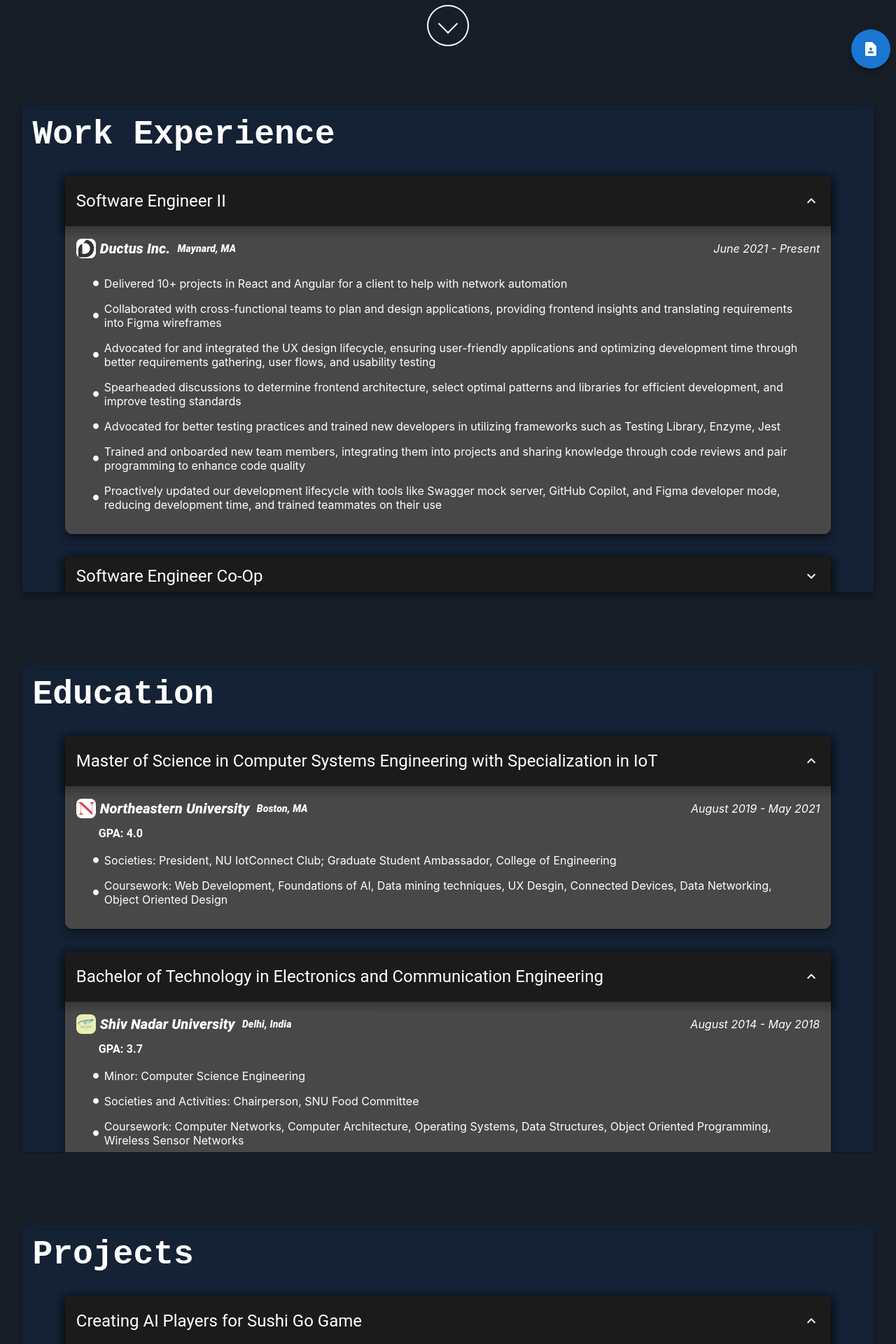
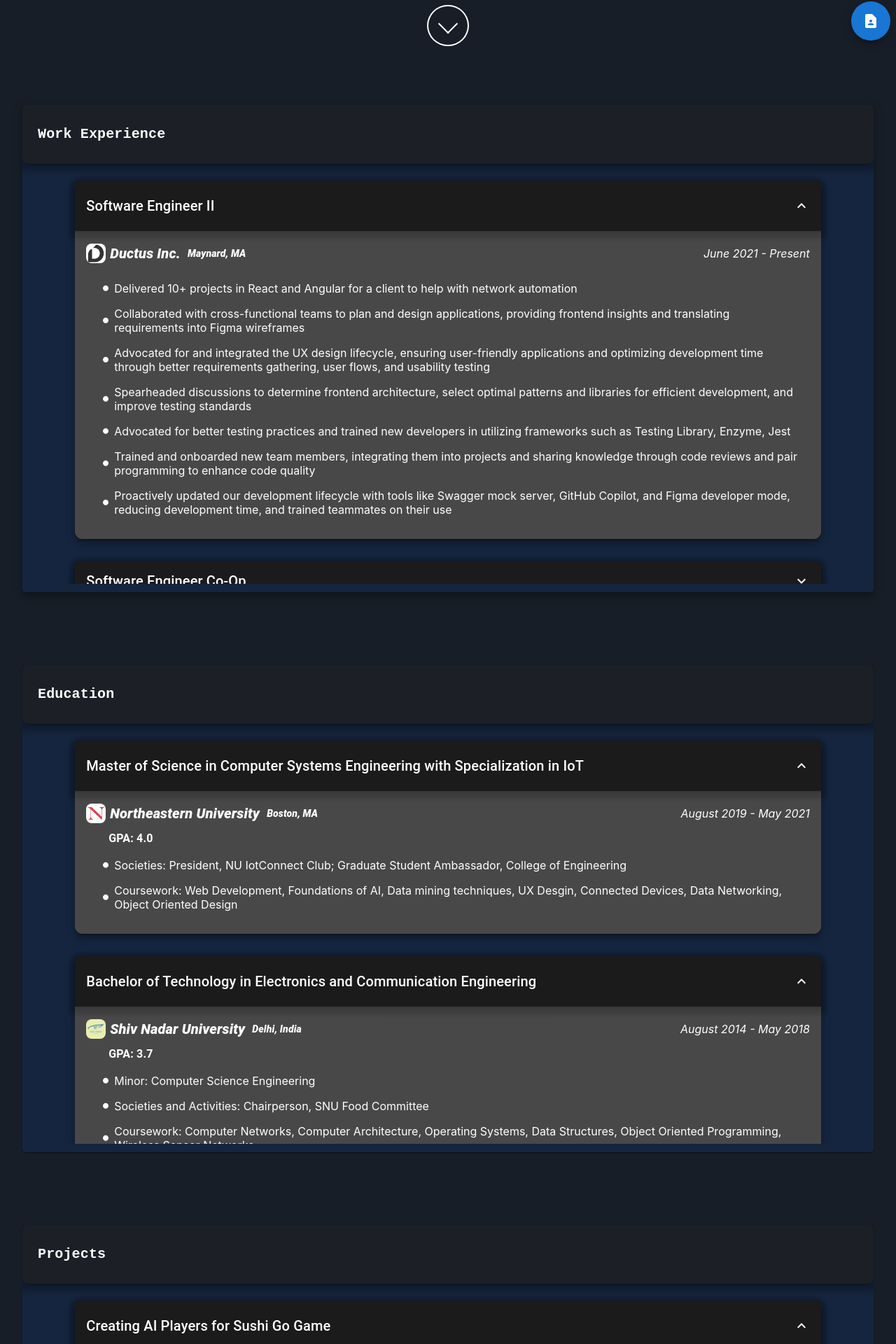
Before and after one commit to sreekar-ss/sreekar-ss.github.io, a React (Create React App) app: page / in a window 1280 px wide. Shown: the part 702-2622 px from the top of the page at 70% size. Built offline with nearby package versions, Linux system fonts and the light colour scheme.

Commit message:
clean up and updated resume

```diff
--- a/src/components/InformationCard.tsx
+++ b/src/components/InformationCard.tsx
@@ -51,7 +51,7 @@ function InformationCard({
           className={`${expandCard ? "active informationCardTitle" : "informationCardTitle"}`}
           expandIcon={<ExpandMoreIcon />}
         >
-          <Typography variant="h5">{title}</Typography>
+          <Typography variant="h6">{title}</Typography>
         </AccordionSummary>
         <AccordionDetails className="informationCardDetails">
           <div className="cardHighlights">
--- a/src/css/Home.css
+++ b/src/css/Home.css
@@ -6,7 +6,7 @@ div.homeContainer {
 
 div.homeContainer .quickLinks {
   position: fixed;
-  top: 70%;
+  top: 65%;
   left: 95%;
 }
 
@@ -31,6 +31,48 @@ div.homeContainer .section .sectionContainer {
   background-color: #122f5947;
   margin-top: 4em;
   backdrop-filter: blur(10px);
+}
+
+div.homeContainer .section .sectionContainer .sectionAccordion {
+  display: flex;
+  width: 100%;
+  height: 100%;
+  background-color: #122f5947;
+  opacity: 1;
+  flex-direction: column;
+  justify-content: flex-start;
+  align-items: normal;
+  overflow: auto;
+}
+
+div.homeContainer .section .sectionContainer .sectionAccordion .sectionHeader {
+  background-color: var(--primary-color);
+  box-shadow:
+    0em 0.2em 0.2em -0.1em rgba(0, 0, 0, 0.2),
+    0em 0.3em 0.4em 0.5em rgba(0, 0, 0, 0.14),
+    0em 0.1em 0.4em 0.4em rgba(0, 0, 0, 0.12);
+  border-radius: 0.5em;
+}
+
+div.homeContainer
+  .section
+  .sectionContainer
+  .sectionAccordion
+  .sectionHeader
+  h6 {
+  white-space: wrap;
+}
+
+div.homeContainer
+  .section
+  .sectionContainer
+  .sectionAccordion
+  .sectionAccordionDetails {
+  display: flex;
+  max-height: 36em;
+  flex-direction: column;
+  align-items: center;
+  overflow: auto;
 }
 
 div.homeContainer .section .sectionContainer .sectionHeading {
@@ -196,6 +238,7 @@ div.section .sectionContainer .publicationCard .publicationCardHeader span {
 div.section .sectionContainer .publicationCard .publicationCardContent {
   background-color: #525252;
   padding: 1.5em;
+  overflow-y: auto;
 }
 
 div.section
@@ -267,7 +310,7 @@ div.section .sectionContainer .imageContainer .imageTitle:hover {
 
   div.section h6 {
     font-size: small;
-    white-space: nowrap;
+    /* white-space: nowrap; */
   }
 
   div.section p {
--- a/src/pages/Education.tsx
+++ b/src/pages/Education.tsx
@@ -1,4 +1,10 @@
-import { Paper, Typography } from "@mui/material";
+import {
+  Accordion,
+  AccordionDetails,
+  AccordionSummary,
+  Paper,
+  Typography,
+} from "@mui/material";
 import React from "react";
 import InformationCard from "../components/InformationCard";
 import northeastenIcon from "../icons/northeastern.png";
@@ -8,9 +14,13 @@ function Education() {
   return (
     <div id="education" className="section educationSection">
       <Paper className="educationContainer sectionContainer">
-        <Typography variant="h3" className="sectionHeading">
+        <Accordion className="sectionAccordion" expanded={true}>
+          <AccordionSummary className="sectionHeader">
+            <Typography variant="h6" className="sectionHeading">
               Education
             </Typography>
+          </AccordionSummary>
+          <AccordionDetails className="sectionAccordionDetails">
             <InformationCard
               title="Master of Science in Computer Systems Engineering with Specialization in IoT"
               organization="Northeastern University"
@@ -42,6 +52,8 @@ function Education() {
               expanded={true}
               orgIcon={snuIcon}
             />
+          </AccordionDetails>
+        </Accordion>
       </Paper>
     </div>
   );
--- a/src/pages/Experience.tsx
+++ b/src/pages/Experience.tsx
@@ -1,6 +1,12 @@
 import React from "react";
 import InformationCard from "../components/InformationCard";
-import { Paper, Typography } from "@mui/material";
+import {
+  Accordion,
+  AccordionDetails,
+  AccordionSummary,
+  Paper,
+  Typography,
+} from "@mui/material";
 import ddIcon from "../icons/ddicon.png";
 import northeasternIcon from "../icons/northeastern.png";
 import smartprixIcon from "../icons/smartprix.png";
@@ -9,9 +15,13 @@ function Experience() {
   return (
     <div id="experience" className="section experienceSection">
       <Paper className="experienceContainer sectionContainer" elevation={8}>
-        <Typography variant="h3" className="sectionHeading">
+        <Accordion className="sectionAccordion" expanded={true}>
+          <AccordionSummary className="sectionHeader">
+            <Typography variant="h6" className="sectionHeading">
               Work Experience
             </Typography>
+          </AccordionSummary>
+          <AccordionDetails className="sectionAccordionDetails">
             <InformationCard
               title="Software Engineer II"
               organization="Ductus Inc."
@@ -67,6 +77,8 @@ function Experience() {
               }}
               orgIcon={smartprixIcon}
             />
+          </AccordionDetails>
+        </Accordion>
       </Paper>
     </div>
   );
--- a/src/pages/Photography.tsx
+++ b/src/pages/Photography.tsx
@@ -1,4 +1,7 @@
 import {
+  Accordion,
+  AccordionDetails,
+  AccordionSummary,
   Box,
   ImageList,
   ImageListItem,
@@ -75,9 +78,13 @@ function Photography() {
   return (
     <div id="photography" className="section photographySection">
       <Paper className="photographyContainer sectionContainer">
-        <Typography variant="h3" className="sectionHeading">
+        <Accordion className="sectionAccordion" expanded={true}>
+          <AccordionSummary className="sectionHeader">
+            <Typography variant="h6" className="sectionHeading">
               Photography
             </Typography>
+          </AccordionSummary>
+          <AccordionDetails className="sectionAccordionDetails">
             <Box className="imageContainer">
               <ImageList variant="masonry" cols={5} gap={10}>
                 {imageData.map((item) => (
@@ -88,11 +95,16 @@ function Photography() {
                       alt={item.title}
                       loading="lazy"
                     />
-                <ImageListItemBar title={item.title} className="imageTitle" />
+                    <ImageListItemBar
+                      title={item.title}
+                      className="imageTitle"
+                    />
                   </ImageListItem>
                 ))}
               </ImageList>
             </Box>
+          </AccordionDetails>
+        </Accordion>
       </Paper>
     </div>
   );
--- a/src/pages/Projects.tsx
+++ b/src/pages/Projects.tsx
@@ -1,4 +1,10 @@
-import { Paper, Typography } from "@mui/material";
+import {
+  Accordion,
+  AccordionDetails,
+  AccordionSummary,
+  Paper,
+  Typography,
+} from "@mui/material";
 import React from "react";
 import InformationCard from "../components/InformationCard";
 import northeasternIcon from "../icons/northeastern.png";
@@ -7,9 +13,13 @@ function Projects() {
   return (
     <div id="projects" className="section projectSection">
       <Paper className="projectContainer sectionContainer">
-        <Typography variant="h3" className="sectionHeading">
+        <Accordion className="sectionAccordion" expanded={true}>
+          <AccordionSummary className="sectionHeader">
+            <Typography variant="h6" className="sectionHeading">
               Projects
             </Typography>
+          </AccordionSummary>
+          <AccordionDetails className="sectionAccordionDetails">
             <InformationCard
               title="Creating AI Players for Sushi Go Game"
               organization="Northeastern University"
@@ -96,6 +106,8 @@ function Projects() {
               orgIcon={northeasternIcon}
               expanded={false}
             />
+          </AccordionDetails>
+        </Accordion>
       </Paper>
     </div>
   );
--- a/src/pages/Publications.tsx
+++ b/src/pages/Publications.tsx
@@ -1,4 +1,10 @@
-import { Paper, Typography } from "@mui/material";
+import {
+  Accordion,
+  AccordionDetails,
+  AccordionSummary,
+  Paper,
+  Typography,
+} from "@mui/material";
 import React from "react";
 import PublicationCard from "../components/PublicationCard";
 
@@ -6,9 +12,13 @@ function Publications() {
   return (
     <div id="publications" className="section publicationsSection">
       <Paper className="publicationContainer sectionContainer" elevation={8}>
-        <Typography variant="h3" className="sectionHeading">
+        <Accordion className="sectionAccordion" expanded={true}>
+          <AccordionSummary className="sectionHeader">
+            <Typography variant="h6" className="sectionHeading">
               Publications
             </Typography>
+          </AccordionSummary>
+          <AccordionDetails className="sectionAccordionDetails">
             <PublicationCard
               title="Water Level Monitoring and Management of Dams using IoT"
               authors="Sai Sreekar Siddula; Phaneendra Babu; P.C. Jain"
@@ -25,6 +35,8 @@ function Publications() {
               abstract="Dams provide us with a wide range of social, economic, environmental benefits by helping us in controlling the flow of water, generating hydroelectric power, flood control, waste management, navigational purposes and act as habitats for aquatic life. India has progressed a lot in the construction of dams and water reservoirs after Independence and now we are among the best dam builders in the world. We have around 4300 dams in India and many more are already under the process of construction. But even today most of these dams use the conventional methods of dam management for controlling the dam gates and dam maintenance. In the current fast paced modern world where we are trying to automate all the processes around us, it's high time that we revamp the management of our dams using Internet of Things. In this paper we have proposed and implemented a novel idea of automating the process of dam management from collecting the data of water level to control the dam gates. This idea will help us to streamline the control of dams throughout the country and reduce the manpower for dam maintenance."
               citedBy="7"
             />
+          </AccordionDetails>
+        </Accordion>
       </Paper>
     </div>
   );
```
Also changed, not shown: 1 other file (tests, documents, lock files or other folders). Lines whose indentation alone changed are shown as unchanged.
